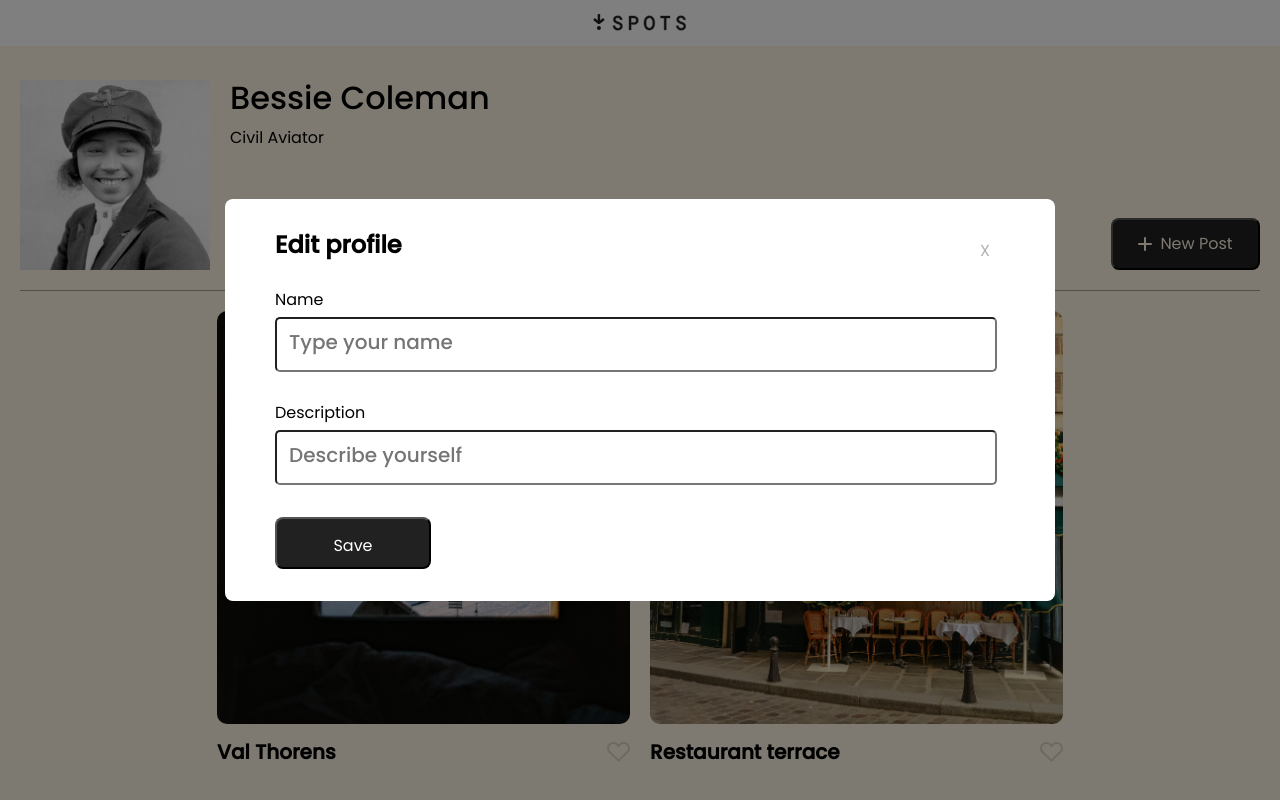
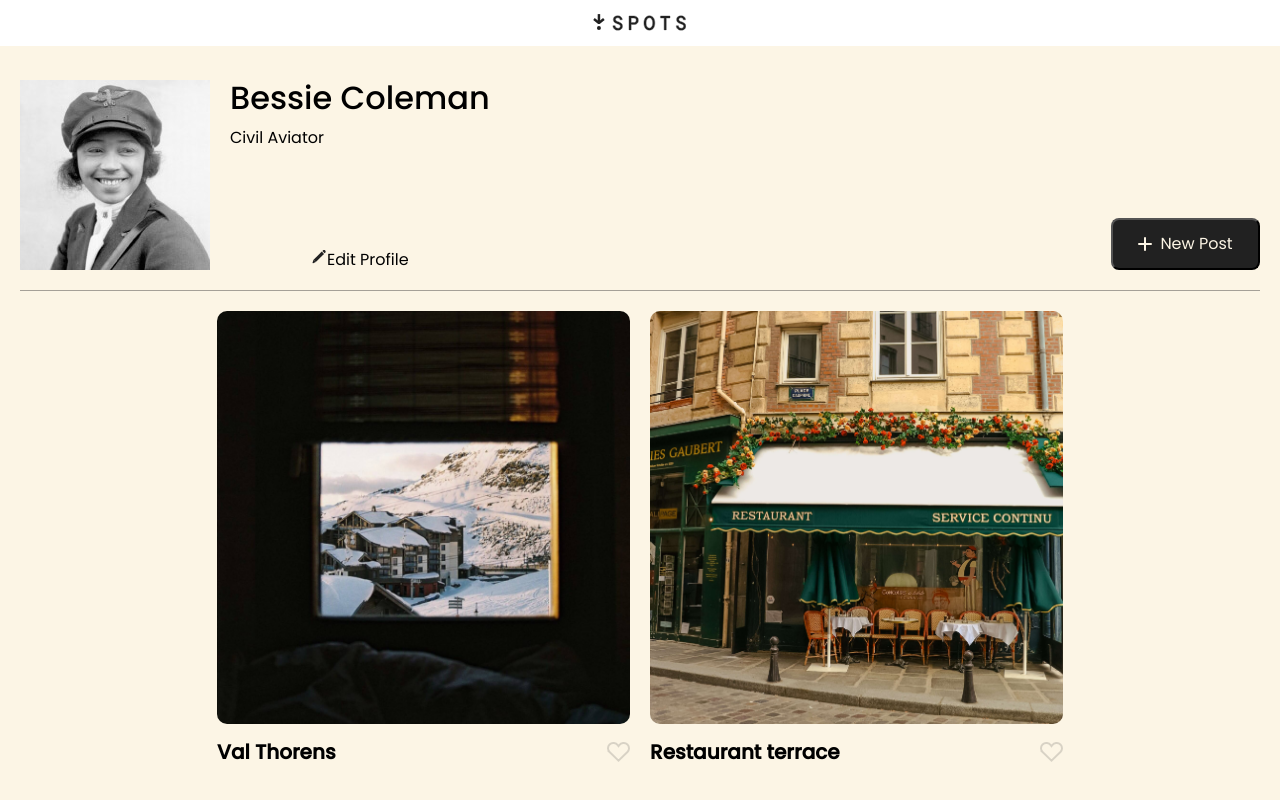
Before and after one commit to DedroTheCreator/se_project_spots, a plain HTML site: page index.html in a window 1280 px wide. Shown: the top 800 px of the page. Drawn offline with Linux system fonts and the light colour scheme.

Commit message:
New update for project

```diff
--- a/index.html
+++ b/index.html
@@ -113,7 +113,7 @@
           class="footer__image"
         />
       </footer>
-      <div class="modal modal_is-opened">
+      <div class="modal">
         <div class="modal__container">
           <button type="button" class="modal__close-btn">X</button>
           <h2 class="modal__title">Edit profile</h2>
```
